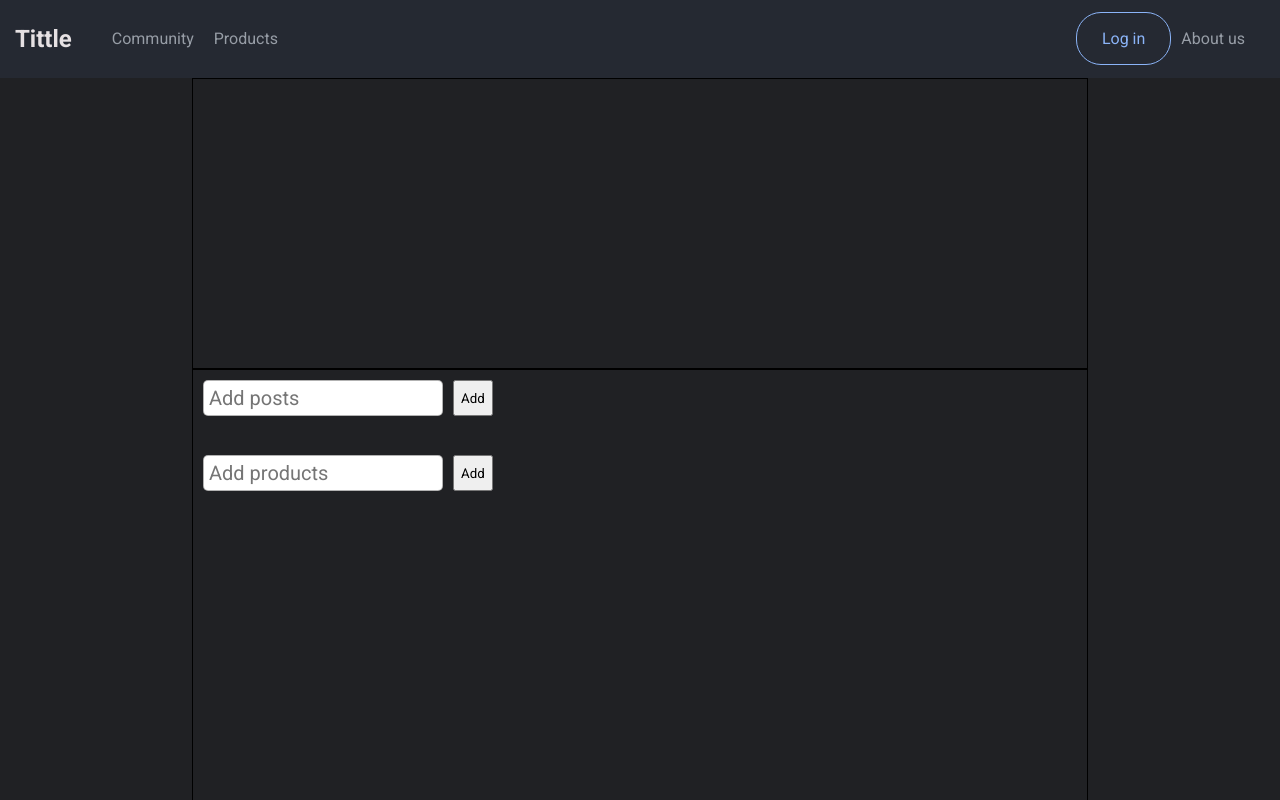
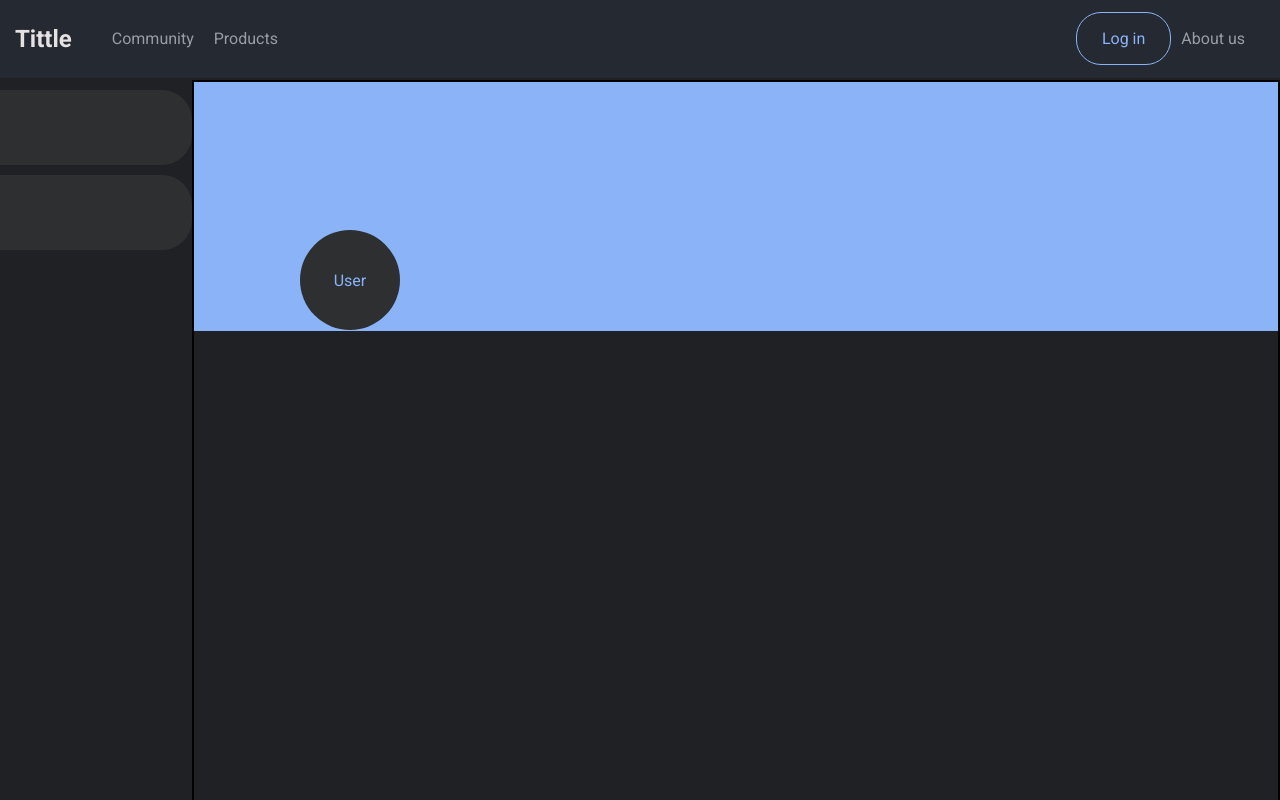
Before and after one commit to SeguRuiz/Do-it-ur-self-React_final-, a React (Vite) app: page /Home/Profile in a window 1280 px wide. Shown: the top 800 px of the page. Built offline with nearby package versions, Linux system fonts and the light colour scheme; data requests are answered from the project's data file.

Commit message:
Estlizando area profile

```diff
--- a/src/Styles/Navbar_Home.css
+++ b/src/Styles/Navbar_Home.css
@@ -1,54 +1,56 @@
-.navbar_Home{
+.navbar_Home {
   display: flex;
   justify-content: space-between;
   align-items: center;
   background-color: #252932;
   width: 100%;
   padding: 5px;
+  z-index: 1;
+  position: fixed;
 }
 
-.navigationa_Area{
+.navigationa_Area {
   display: flex;
   justify-content: center;
   align-items: center;
   gap: 20px;
 }
 
-.title{
+.title {
   margin-left: 10px;
 }
 
-.Community_link{
+.Community_link {
   margin-left: 20px;
 }
 
-.Community_link, .Products_link, .about_Link{
+.Community_link,
+.Products_link,
+.about_Link {
   color: #979da6;
   cursor: pointer;
 }
 
-.Community_link:hover{
+.Community_link:hover {
   color: white;
 }
 
-.Products_link:hover{
+.Products_link:hover {
   color: white;
 }
 
-.about_Link:hover{
+.about_Link:hover {
   color: white;
 }
 
-
-
-
-.aboutUs_Profile{
+.aboutUs_Profile {
   display: flex;
   align-items: center;
   gap: 10px;
   margin-right: 40px;
 }
-.profile_Container, .Log_in{
+.profile_Container,
+.Log_in {
   display: flex;
   justify-content: center;
   cursor: pointer;
@@ -58,11 +60,11 @@ margin-right: 40px;
   padding-left: 25px;
   padding-right: 25px;
   color: #8bb4f8;
-
 }
 
-.profile_Container, .Log_in:hover{
+.profile_Container:hover {
   background-color: #282c35;
 }
-
-.
+.Log_in:hover {
+  background-color: #282c35;
+}
--- a/src/Styles/userCrud.css
+++ b/src/Styles/userCrud.css
@@ -1,54 +1,63 @@
+.Container_Father_Profile{
+  display: grid;
+  grid-template-rows: auto 92%;
+}
+
 .profile_page_Container {
   display: grid;
-  grid-template-columns: auto 70% auto;
-  height: 2000px;
-
-}
-
-.user_Area {
-  display: grid;
-  grid-template-rows: auto 70%;
-}
-
-.Img_Area {
-  display: flex;
-  justify-content: center;
-  align-items: center;
-  border: solid 1px black;
-}
-
-.edit_Area {
-
-  border: solid black 1px;
-}
-
-.form_User {
-  display: flex;
-  justify-content: start;
-  margin: 10px;
-}
-
-.post_Container {
-  display: flex;
-  align-items: center;
-  margin: 5px;
+  grid-template-columns: auto 85% ;
+  height: 1000px;
 
 
 }
 
-.posts_info {
-  margin-left: 10px;
+.user_Navigation_area{
+  overflow-y: auto;
+
 }
 
-.user_Posts_Container{
-  display: grid;
-  justify-content: center;
-  max-height: 600px;
-  overflow-y: auto;
+.navigate{
+background-color: #2d2f31;
+height: 75px;
+width: 100%;
+margin-top: 10px;
+border-bottom-right-radius: 30px;
+border-top-right-radius: 30px;
+}
+.user_Area {
+   display: grid;
+   grid-template-rows: 25% auto;
+  border: solid black 2px;
 }
 
-.user_Posts{
+.img_area{
+background-color: #8bb4f8;
+}
+
+.info_User_Area{
+
+}
+
+.user_Circle{
+  display: flex;
+  justify-content: end;
+  align-items: center;
+  height: 100px;
+
+ position: absolute;
+
+  top: 230px;
+  left: 300px;
+}
+
+.user_Imga{
+  height: 100px;
+  width: 100px;
+  background-color: #2d2f31;
   display: flex;
   justify-content: center;
-
+  align-items: center;
+  margin-right: 30px;
+  border-radius: 100px;
+  color: #8bb4f8;
 }
--- a/src/container/Pages/Private/UserCrud.jsx
+++ b/src/container/Pages/Private/UserCrud.jsx
@@ -10,24 +10,23 @@ const UserCrud = () => {
   return (
     <>
     <Navbar_Ho/>
+    <div className="Container_Father_Profile">
+      <div></div>
     <div className="profile_page_Container">
-        <div></div>
+        <div className="user_Navigation_area">
+          <div className="navigate"></div>
+          <div className="navigate"></div>
+        </div>
         <div className="user_Area">
-            <div className="Img_Area"></div>
-            <div className="edit_Area">
-            <AddPostForm/>
-            <div className="user_Posts">
-            <ShowUserPosts/>
+            <div className="img_area"></div>
+            <div className="info_User_Area">
+              <div className="user_Circle">
+                <div className="user_Imga">User</div>
+              </div>
             </div>
-            <AddProducts/>
-            <div className="productF">
-            <ShowTheProducst/>
-            </div>
-            </div>
-            <br />
+        </div>
 
-        </div>
-        <div></div>
+    </div>
     </div>
     </>
   )
--- a/src/routes/App.jsx
+++ b/src/routes/App.jsx
@@ -7,6 +7,7 @@ import UserCrud from "../container/Pages/Private/UserCrud";
 import Products from "../container/Pages/public/Products";
 import NotFound from "../container/Pages/public/NotFound";
 import About_Us from "../container/Pages/public/About_Us";
+import Navbar from "../container/components/Navbar";
 import "../Styles/index.css";
 import "../Styles/Navbar_Home.css";
 import "../Styles/userCrud.css";
@@ -21,6 +22,8 @@ const App = () => {
 
 
   return (
+    <>
+
     <Routes>
       <Route path="/Home" element={<Home />} />
       <Route path="/Home/Profile" element={<UserCrud />} />
@@ -31,6 +34,7 @@ const App = () => {
       <Route path="/" element={<Login />} />
       <Route path="/*" element={<NotFound />} />
     </Routes>
+    </>
   );
 };
 
```
Lines whose indentation alone changed are shown as unchanged.
